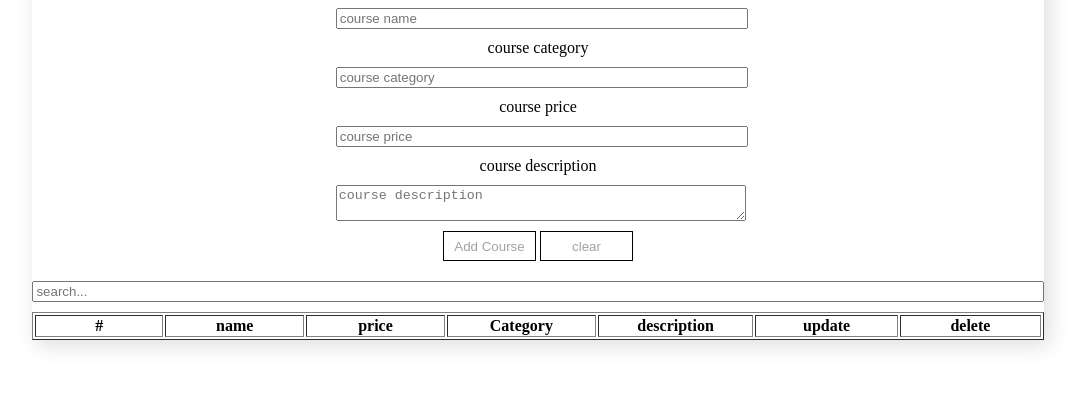
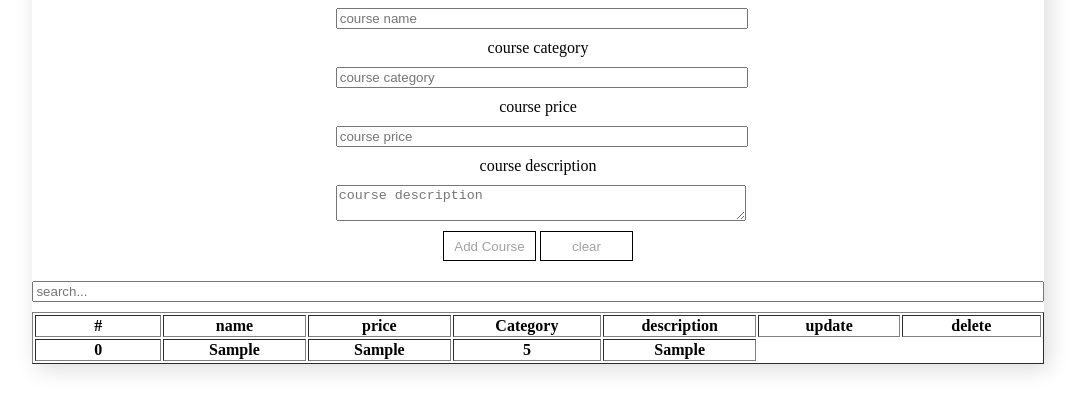
Before and after one commit to MohammadHussain98/CRUD, a plain HTML site: page index.html in a window 1280 px wide. Both pictures are taken after typing "Sample", "Sample", "5", "Sample" into the empty fields and a click on the button "Add Course". Shown: the part 118-530 px from the top of the page, without its empty margins (102-1186 px from the left). Drawn offline with Linux system fonts and the light colour scheme.

Commit message:
create displayCourse

```diff
--- a/js/main.js
+++ b/js/main.js
@@ -2,6 +2,7 @@ const courseName = document.getElementById('courseName')
 const courseCategory = document.getElementById('courseCategory')
 const coursePrice = document.getElementById('coursePrice')
 const courseDescription = document.getElementById('courseDescription')
+const data = document.getElementById('data')
 
 
 const courses = [] // array is global
@@ -19,9 +20,9 @@ const createCorses = ()=>{
 
     courses.push(course)
 
-    console.log(courses)
 
     clearCourse()
+    displayCourse()
 }
 
 const clearCourse  = ()=>{
@@ -33,3 +34,32 @@ const clearCourse  = ()=>{
 
 
 }
+
+
+
+
+const displayCourse = ()=>{
+
+let Result = ` `
+
+    for(let i=0;i<courses.length;i++){
+
+Result+=`
+
+<tr>
+
+            <th>${i}</th>
+            <th>${courses[i].Cname}</th>
+            <th>${courses[i].Ccategory}</th>
+            <th>${courses[i].Cprice}</th>
+            <th>${courses[i].CDescription}</th>
+
+
+        </tr>
+
+`
+    }
+
+data.innerHTML=Result
+
+}
```
Also changed, not shown: css/style.css (+15 -0 lines).
